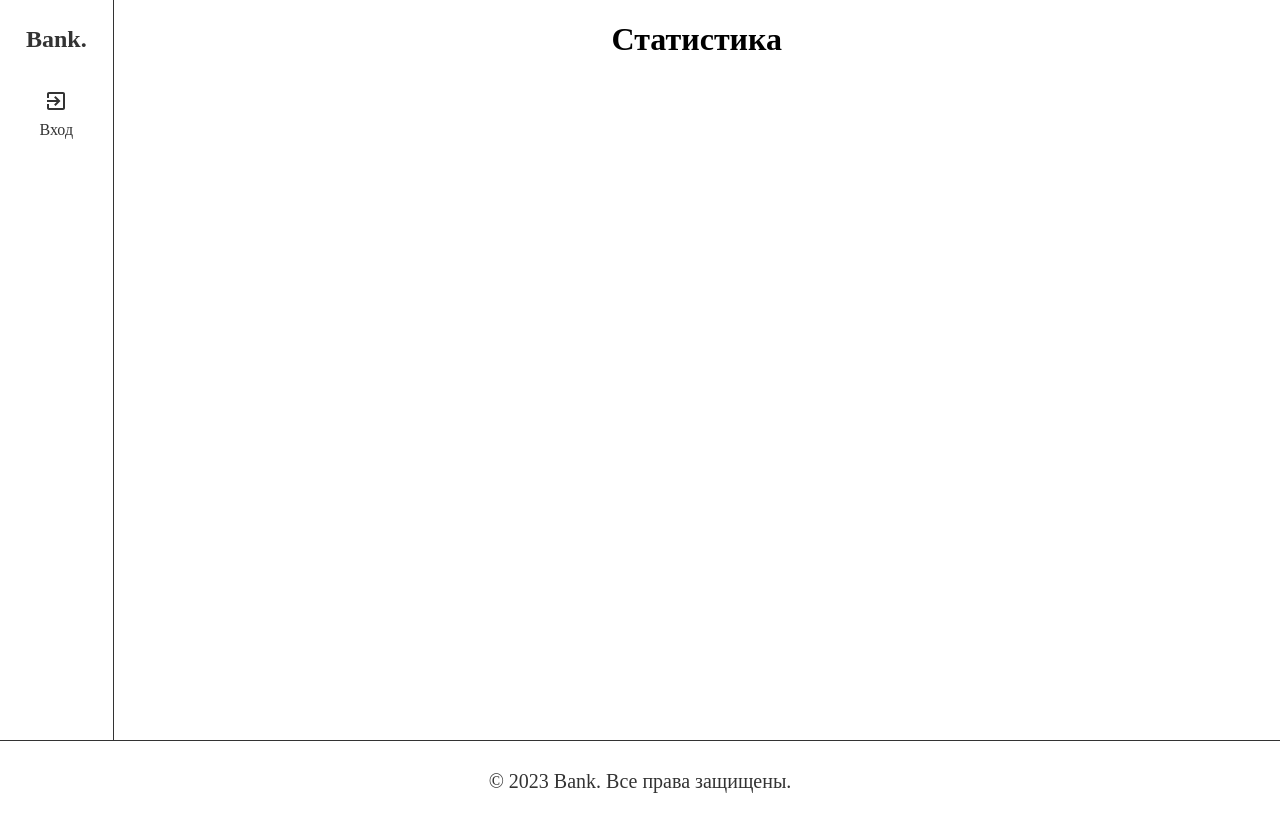
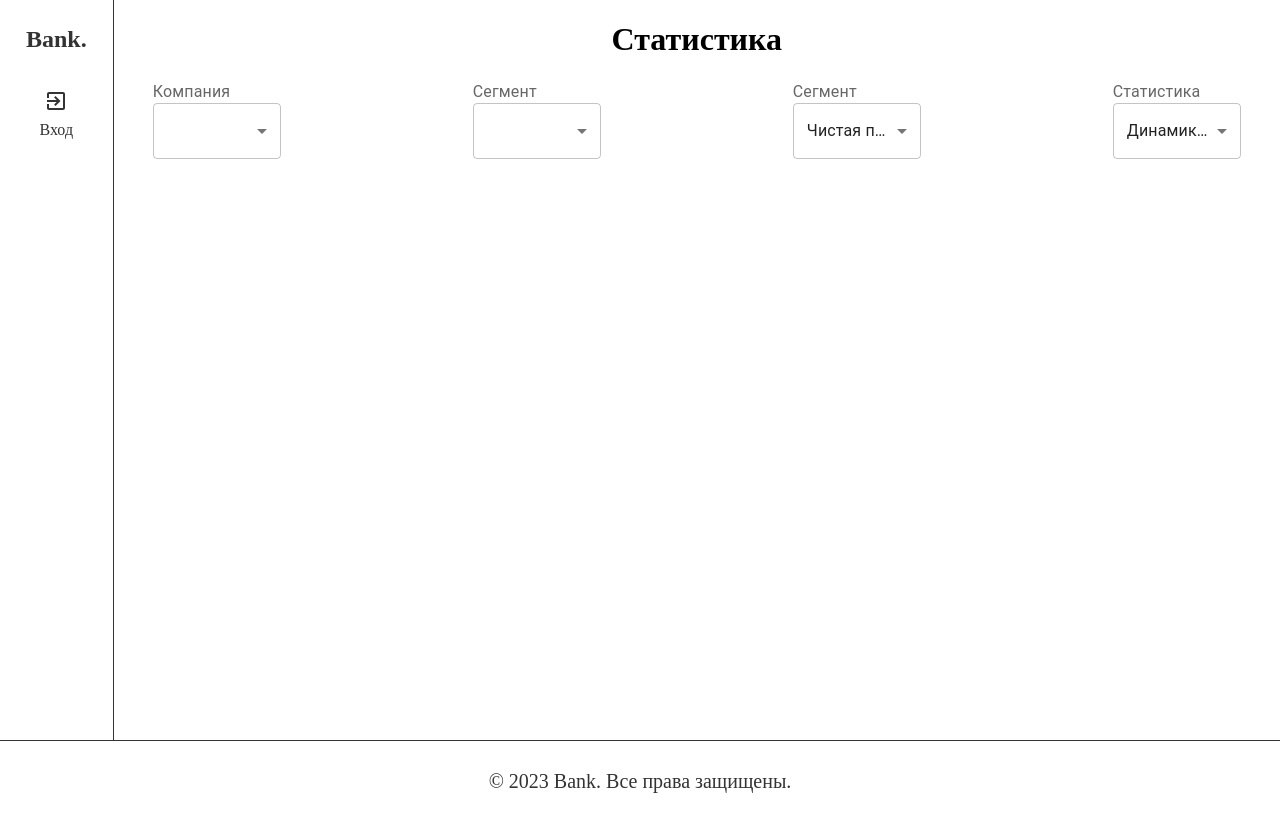
Before and after one commit to m1gliore/nikitaBkursach, a React (Create React App) app: page /statistics in a window 1280 px wide. Built offline with nearby package versions, Linux system fonts and the light colour scheme.

Commit message:
Добавлена первая статистика (для админа)

```diff
--- a/src/pages/StatisticsPage.tsx
+++ b/src/pages/StatisticsPage.tsx
@@ -2,9 +2,12 @@ import React, {useEffect, useState} from 'react';
 import {Container} from "../components/Container";
 import styled from "styled-components";
 import axios from "axios";
-import {Tooltip, PieChart, Pie, Cell} from 'recharts';
+import {Tooltip, PieChart, Pie, Cell, BarChart, CartesianGrid, XAxis, YAxis, Legend, Bar} from 'recharts';
 import {useLocalStorage} from "react-use";
 import {LocalStorageData} from "../types/Token";
+import {Company} from "../types/Company";
+import {InputLabel, MenuItem, Select} from "@mui/material";
+import {Segment} from "../types/Segments";
 
 const Title = styled.h1``;
 
@@ -12,9 +15,17 @@ const StatisticsPage: React.FC = () => {
     const [user,] = useLocalStorage<LocalStorageData>('user');
     const [token, setToken] = useState<string>("");
     const [admin, setAdmin] = useState<string>("")
+    const [companies, setCompanies] = useState<Company[]>([])
+    const [idCompany, setIdCompany] = useState<number>(0)
+    const [segments, setSegments] = useState<Segment[]>([])
+    const [idSegment, setIdSegment] = useState<number>(0)
+    const [financialValueType, setFinancialValueType] = useState<string>('VALUE_NET_INCOME')
 
     const [userData, setUserData] = useState<{ name: string, value: number }[]>([]);
     const COLORS = ['#0088FE', '#00C49F', '#FFBB28', '#FF8042'];
+    const [currentStat, setCurrentStat] = useState<string>('stat1')
+
+    const [adminData1, setAdminData1] = useState<{ uuid: string, value: number }[]>([]);
 
     useEffect(() => {
         if (user?.token) {
@@ -43,19 +54,114 @@ const StatisticsPage: React.FC = () => {
                         value: 100 - (res.data.value * 100)
                     }]));
 
-                admin === "ROLE_ADMIN" && axios.get(`http://localhost:8080/server/coursework-admin/api/company/statistic`, {
+                admin === "ROLE_ADMIN" && axios.get(`http://localhost:8080/server/coursework-admin/api/company/${idCompany}/statistic/scoring/dynamic`, {
+                    headers: {
+                        Authorization: `${token}`
+                    },
+                    params: {
+                        type: financialValueType
+                    }
+                })
+                    .then(res => {
+                        const transformedData = Object.entries(res.data.loans).map(([key, value]) => {
+                            const uuidMatch = key.match(/uuid=([a-f0-9\-]+)/);
+                            return {
+                                uuid: uuidMatch ? uuidMatch[1] : key,
+                                value: Number(value)
+                            };
+                        });
+                        setAdminData1(transformedData);
+                    });
+
+                admin === "ROLE_ADMIN" && axios.get(`http://localhost:8080/server/coursework-admin/api/company`, {
                     headers: {
                         Authorization: `${token}`
                     }
                 })
-                    .then(res => console.log(res.data));
+                    .then(res => setCompanies(res.data.list));
+
+                admin === "ROLE_ADMIN" && axios.get(`http://localhost:8080/server/coursework-admin/api/segment`, {
+                    headers: {
+                        Authorization: `${token}`
+                    }
+                })
+                    .then(res => setSegments(res.data.list));
             })();
         }
-    }, [admin, token]);
+    }, [admin, financialValueType, idCompany, token]);
 
     return (
         <Container>
             <Title>Статистика</Title>
+            <div style={{display: 'flex', gap: '15vw'}}>
+                <div style={{display: 'flex', flexDirection: 'column'}}>
+                    <InputLabel id="company-select-label-edit">Компания</InputLabel>
+                    <Select
+                        labelId="company-select-label-edit"
+                        id="company-select-edit"
+                        value={idCompany}
+                        onChange={async (e) => setIdCompany(e.target.value as number)}
+                        fullWidth
+                        sx={{width: '10vw'}}
+                    >
+                        {companies.map((company, index) => (
+                            <MenuItem key={index} value={company.id}>{company.name}</MenuItem>
+                        ))}
+                    </Select>
+                </div>
+                <div style={{display: 'flex', flexDirection: 'column'}}>
+                    <InputLabel id="segment-select-label-edit">Сегмент</InputLabel>
+                    <Select
+                        labelId="segment-select-label-edit"
+                        id="segment-select-edit"
+                        value={idSegment}
+                        onChange={async (e) => setIdSegment(e.target.value as number)}
+                        fullWidth
+                        sx={{width: '10vw'}}
+                    >
+                        {segments.map((segment, index) => (
+                            <MenuItem key={index} value={segment.id}>{segment.name}</MenuItem>
+                        ))}
+                    </Select>
+                </div>
+                <div style={{display: 'flex', flexDirection: 'column'}}>
+                    <InputLabel id="fin-select-label-edit">Сегмент</InputLabel>
+                    <Select
+                        labelId="fin-select-label-edit"
+                        id="fin-select-edit"
+                        value={financialValueType}
+                        onChange={async (e) => setFinancialValueType(e.target.value)}
+                        fullWidth
+                        sx={{width: '10vw'}}
+                    >
+                        <MenuItem value='VALUE_NET_INCOME'>Чистая прибыль</MenuItem>
+                        <MenuItem value='VALUE_TOTAL_ASSETS'>Общие активы</MenuItem>
+                        <MenuItem value='VALUE_TOTAL_EQUITY'>Общий капитал</MenuItem>
+                        <MenuItem value='VALUE_TOTAL_LIABILITIES'>Общие обязательства</MenuItem>
+                        <MenuItem value='VALUE_SALES_REVENUE'>Выручка от продаж</MenuItem>
+                        <MenuItem value='VALUE_MARKET_VALUE'>Рыночная стоимость</MenuItem>
+                        <MenuItem value='VALUE_CASH_FLOW'>Денежный поток</MenuItem>
+                        <MenuItem value='VALUE_AMOUNT'>Сумма</MenuItem>
+                        <MenuItem value='VALUE_ALL'>Общая прибыль</MenuItem>
+                    </Select>
+                </div>
+                <div style={{display: 'flex', flexDirection: 'column'}}>
+                    <InputLabel id="stat-select-label-edit">Статистика</InputLabel>
+                    <Select
+                        labelId="stat-select-label-edit"
+                        id="stat-select-edit"
+                        value={currentStat}
+                        onChange={async (e) => setCurrentStat(e.target.value)}
+                        fullWidth
+                        sx={{width: '10vw'}}
+                    >
+                        <MenuItem value='stat1'>Динамика скоринга</MenuItem>
+                        <MenuItem value='stat2'>Статистика скоринга по сегменту компании</MenuItem>
+                        <MenuItem value='stat3'>Статистика принятых займов по компании</MenuItem>
+                        <MenuItem value='stat4'>Общая статистика принятых займов по всем компаниям</MenuItem>
+                    </Select>
+                </div>
+            </div>
             {admin === "ROLE_USER" && userData.length > 0 && (
                 <>
                     <h2>Процент принятых и отклоненных заявок</h2>
@@ -70,11 +176,24 @@ const StatisticsPage: React.FC = () => {
                             dataKey="value"
                         >
                             {userData.map((entry, index) => (
-                                <Cell key={`cell-${index}`} fill={COLORS[index % COLORS.length]} />
+                                <Cell key={`cell-${index}`} fill={COLORS[index % COLORS.length]}/>
                             ))}
                         </Pie>
+                        <Tooltip/>
+                    </PieChart>
+                </>
+            )}
+            {admin === "ROLE_ADMIN" && currentStat === 'stat1' && (
+                <>
+                    <h2>Динамика скоринга</h2>
+                    <BarChart width={600} height={300} data={adminData1}>
+                        <CartesianGrid strokeDasharray="3 3" />
+                        <XAxis dataKey="uuid" />
+                        <YAxis />
                         <Tooltip />
-                    </PieChart>
+                        <Legend />
+                        <Bar dataKey="value" fill="#8884d8" />
+                    </BarChart>
                 </>
             )}
         </Container>
```
